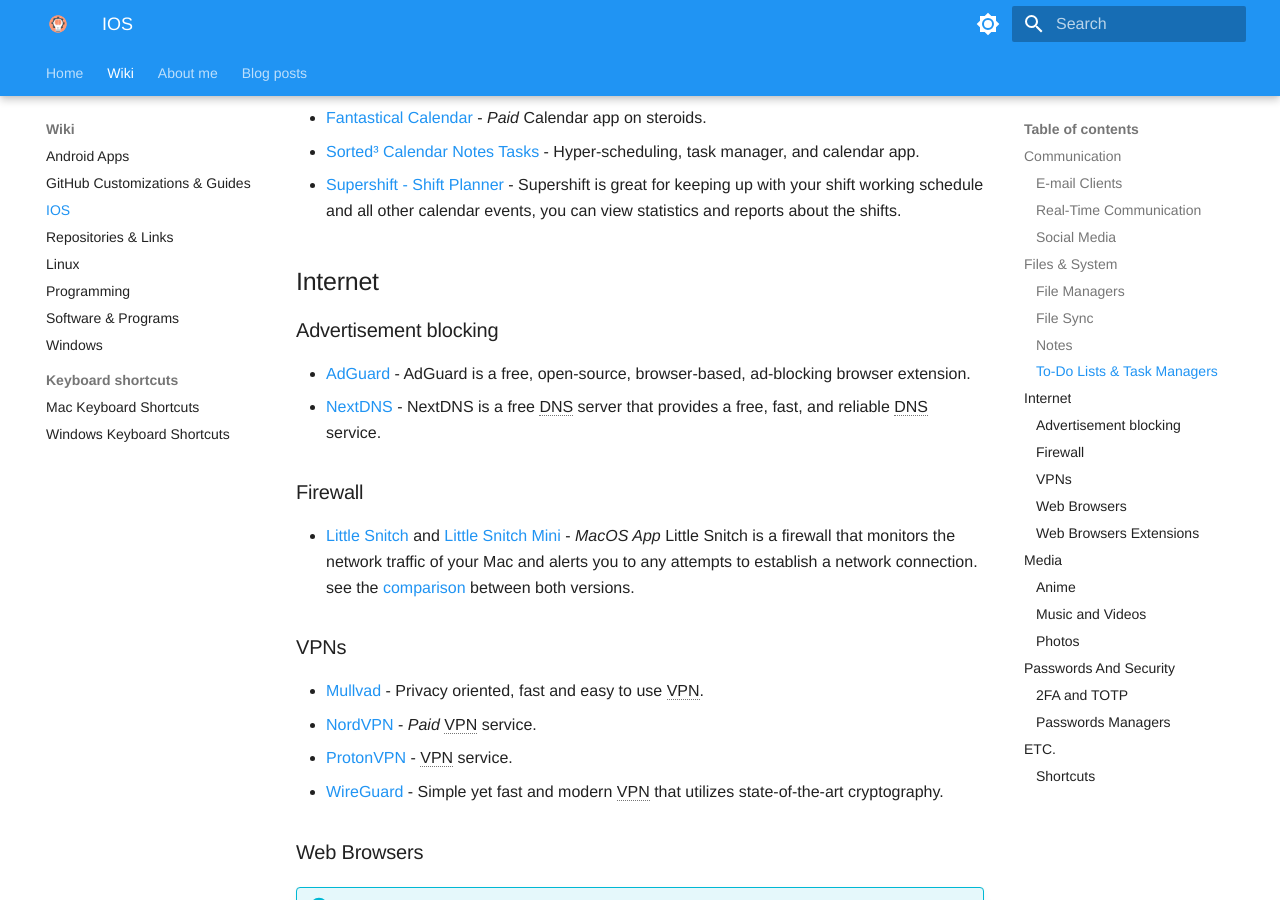
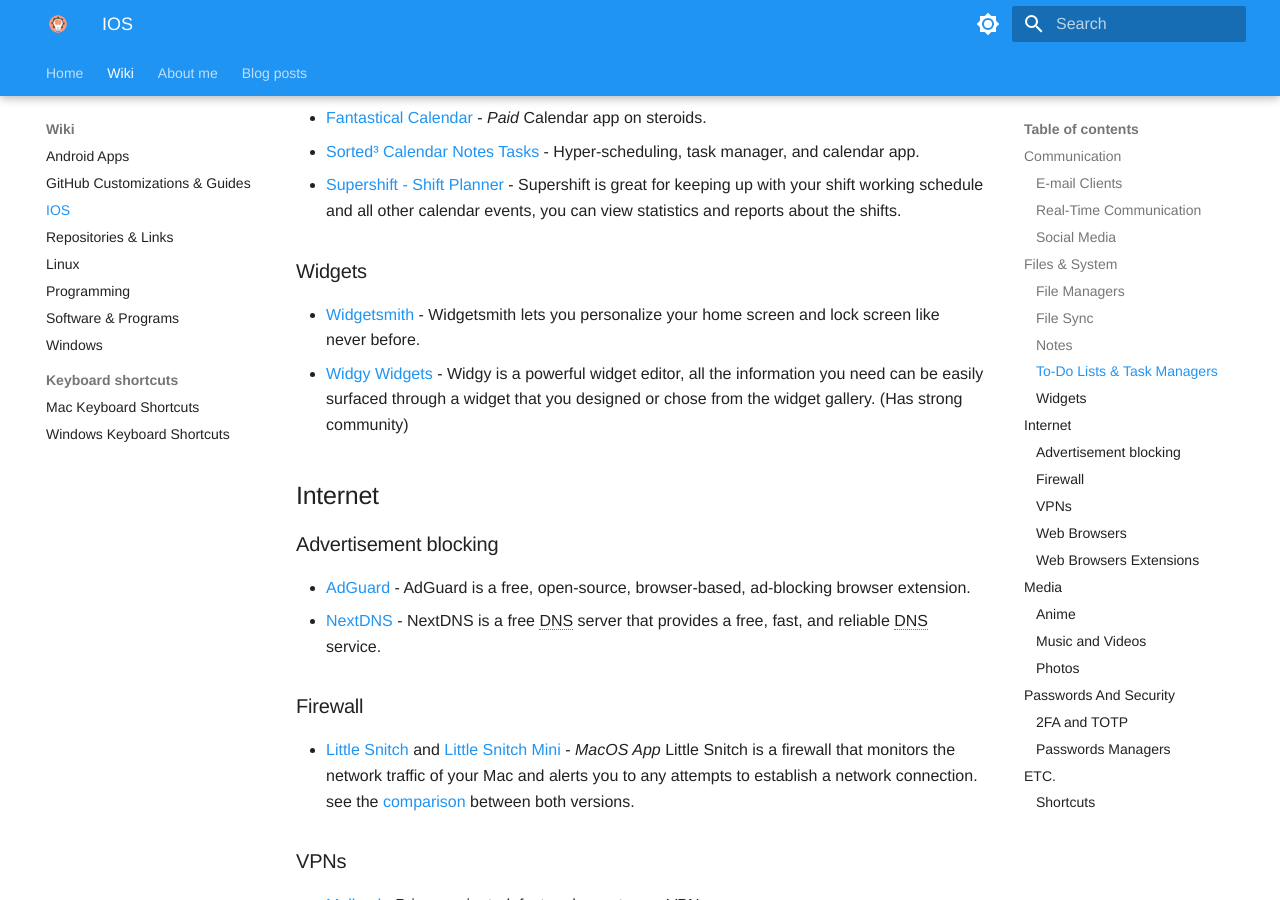
Before and after one commit to ZivSimchoni/Zwiki, an MkDocs documentation site: the page built from docs/Wiki/IOS.md, in a window 1280 px wide and 900 px high, scrolled down 1575 px. Built offline with MkDocs 1.6.1 and Material for MkDocs 9.7.7, drawn with Linux system fonts in a browser that asks for light colours; some web fonts are replaced.

Commit message:
Add Widgets section

```diff
--- a/docs/Wiki/IOS.md
+++ b/docs/Wiki/IOS.md
@@ -51,6 +51,11 @@
 -   [Fantastical Calendar](https://apps.apple.com/app/fantastical-calendar/id718043190) - _Paid_ Calendar app on steroids.
 -   [Sorted³ Calendar Notes Tasks](https://apps.apple.com/app/sorted-calendar-notes-tasks/id1306893526) - Hyper-scheduling, task manager, and calendar app.
 -   [Supershift - Shift Planner](https://apps.apple.com/app/supershift-shift-planner/id1104165041) - Supershift is great for keeping up with your shift working schedule and all other calendar events, you can view statistics and reports about the shifts.
+
+### Widgets
+
+-   [Widgetsmith ](https://apps.apple.com/app/widgetsmith/id1523682319) -  Widgetsmith lets you personalize your home screen and lock screen like never before.
+-   [Widgy Widgets](https://apps.apple.com/app/widgy-widgets/id1524540481) - Widgy is a powerful widget editor, all the information you need can be easily surfaced through a widget that you designed or chose from the widget gallery. (Has strong community)
 
 ## Internet
 
```
